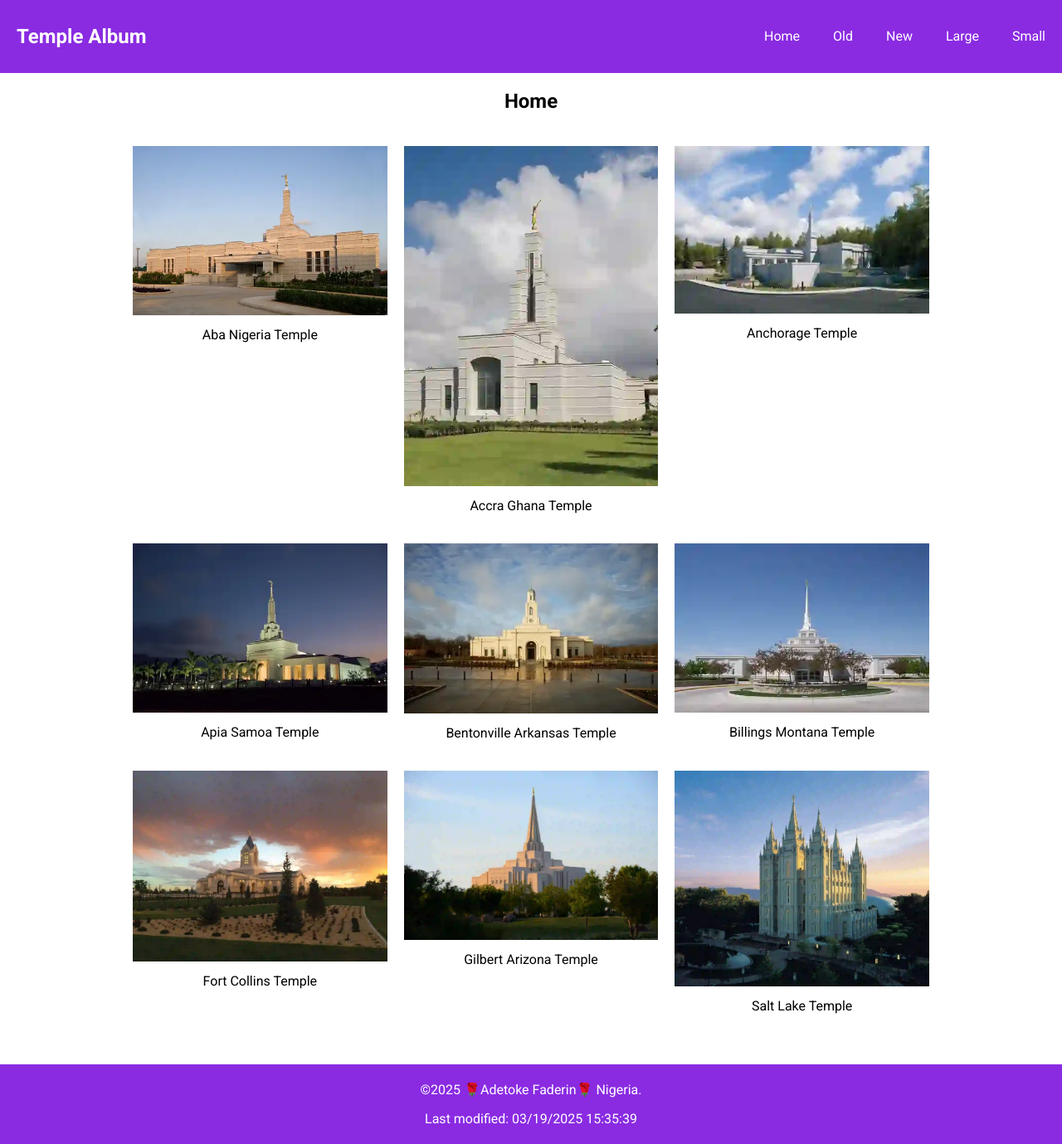
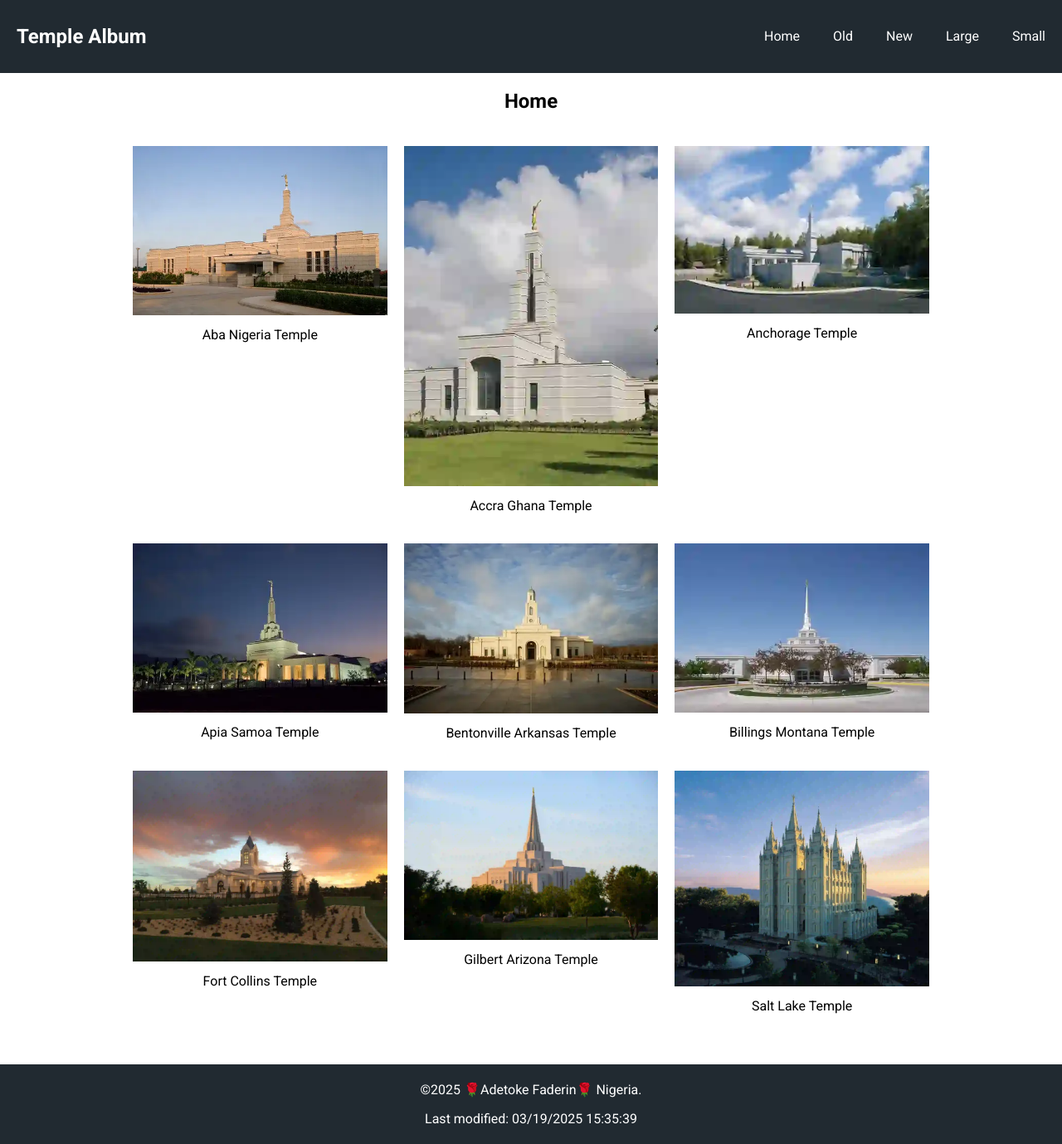
Before and after one commit to adetokefad/wdd131, a plain HTML site: page temples.html in a window 1280 px wide. Shown: the whole page at 83% size. Drawn offline with Linux system fonts and the light colour scheme.

Commit message:
corrected error

```diff
--- a/styles/temples.css
+++ b/styles/temples.css
@@ -18,7 +18,7 @@ header {
 }
 
 nav {
-  background-color: blueviolet;
+  background-color: #212a31;
   color: white;
   padding: 10px 20px;
 }
@@ -41,7 +41,7 @@ nav ul li a {
 }
 
 nav ul li a:hover {
-  color: yellow;
+  color: #124e66;
 }
 
 .mobile-view {
@@ -79,7 +79,7 @@ main h2 {
 
 footer {
   grid-area: footer;
-  background-color: blueviolet;
+  background-color: #212a31;
   color: white;
   text-align: center;
   padding: 5px;
```
